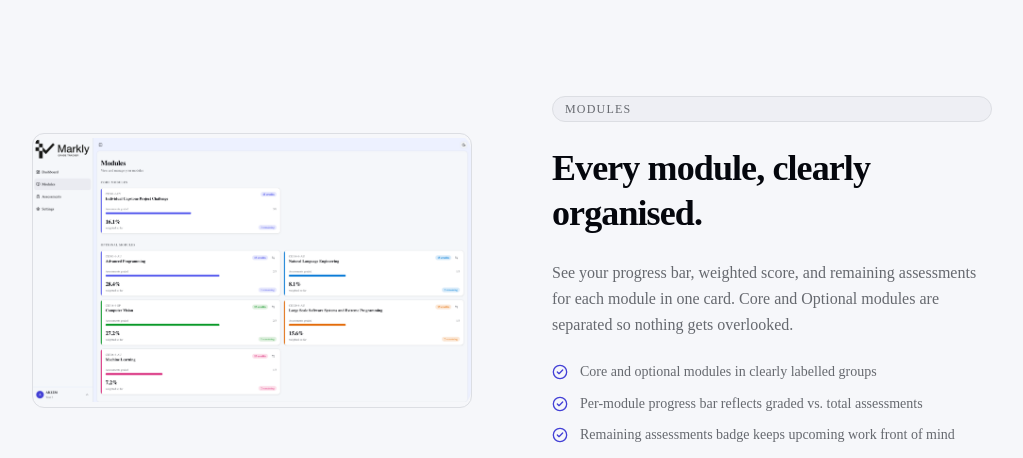
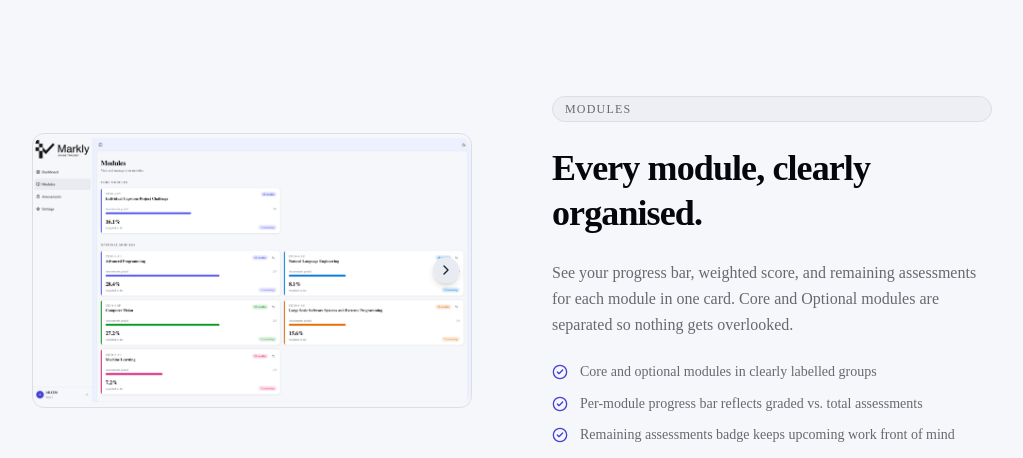
Before and after one commit to A-Karim2003/Markly, a Next.js app: page / in a window 1280 px wide. Shown: the part 1960-2418 px from the top of the page, without its empty margins (128-1151 px from the left). Built offline with nearby package versions, Linux system fonts and the light colour scheme.

Commit message:
feat: Add demo video for Markly feature and improve feature section

```diff
--- a/app/_components/home/feature-section.tsx
+++ b/app/_components/home/feature-section.tsx
@@ -1,5 +1,6 @@
 "use client";
 
+import type { ReactNode } from "react";
 import { useRef } from "react";
 import { motion, useInView } from "motion/react";
 import { CheckCircle2 } from "lucide-react";
@@ -17,6 +18,7 @@ export interface FeatureSectionProps {
   bullets: Bullet[];
   mediaLabel: string;
   mediaSrc?: string;
+  mediaContent?: ReactNode;
   /** flip=false → text left, media right. flip=true → media left, text right */
   flip?: boolean;
 }
@@ -28,6 +30,7 @@ export function FeatureSection({
   bullets,
   mediaLabel,
   mediaSrc,
+  mediaContent,
   flip = false,
 }: FeatureSectionProps) {
   const ref = useRef<HTMLDivElement>(null);
@@ -69,7 +72,7 @@ export function FeatureSection({
       animate={inView ? { opacity: 1, x: 0 } : {}}
       transition={{ duration: 0.6, ease: "easeOut", delay: 0.08 }}
     >
-      <MediaPlaceholder label={mediaLabel} src={mediaSrc} />
+      {mediaContent ?? <MediaPlaceholder label={mediaLabel} src={mediaSrc} />}
     </motion.div>
   );
 
--- a/app/_components/home/how-it-works-section.tsx
+++ b/app/_components/home/how-it-works-section.tsx
@@ -99,12 +99,10 @@ export function HowItWorksSection() {
         className="mx-auto w-full"
       >
         <div className="overflow-hidden rounded-2xl border border-border bg-muted/20 shadow-sm">
-          {/* TODO: Replace src with your video path when ready */}
           <video
-            src="/videos/product-demo.mp4"
+            src="/video/markly-demo.mp4"
             controls
             playsInline
-            poster="/videos/product-demo-poster.png"
             className="w-full aspect-video"
           />
         </div>
--- a/app/_components/home/modules-section.tsx
+++ b/app/_components/home/modules-section.tsx
@@ -1,4 +1,12 @@
 import { FeatureSection } from "./feature-section";
+import Image from "next/image";
+import {
+  Carousel,
+  CarouselContent,
+  CarouselItem,
+  CarouselNext,
+  CarouselPrevious,
+} from "@/components/ui/carousel";
 
 export function ModulesSection() {
   return (
@@ -16,7 +24,37 @@ export function ModulesSection() {
         },
       ]}
       mediaLabel="Modules preview"
-      mediaSrc="/sectionImages/modules_section_image.png"
+      mediaContent={
+        <Carousel>
+          <CarouselContent>
+            {[
+              {
+                src: "/sectionImages/modules_section_image.png",
+                alt: "Modules overview preview",
+              },
+              {
+                src: "/sectionImages/module_detail.png",
+                alt: "Module detail preview",
+              },
+            ].map((image) => (
+              <CarouselItem key={image.src}>
+                <div className="relative w-full aspect-16/10 rounded-radius border border-border overflow-hidden">
+                  <Image
+                    src={image.src}
+                    alt={image.alt}
+                    fill
+                    quality={100}
+                    sizes="(max-width: 768px) 100vw, 50vw"
+                    className="rounded-xl object-contain"
+                  />
+                </div>
+              </CarouselItem>
+            ))}
+          </CarouselContent>
+          <CarouselPrevious className="h-7 w-7" />
+          <CarouselNext className="h-7 w-7" />
+        </Carousel>
+      }
       flip={true}
     />
   );
--- /dev/null
+++ b/components/ui/carousel.tsx
@@ -0,0 +1,215 @@
+"use client";
+
+import * as React from "react";
+import { ChevronLeft, ChevronRight } from "lucide-react";
+
+import { cn } from "@/lib/utils";
+import { Button } from "@/components/ui/button";
+
+type CarouselContextValue = {
+  viewportRef: React.RefObject<HTMLDivElement | null>;
+  scrollPrev: () => void;
+  scrollNext: () => void;
+  canScrollPrev: boolean;
+  canScrollNext: boolean;
+  updateScrollBounds: () => void;
+};
+
+const CarouselContext = React.createContext<CarouselContextValue | null>(null);
+
+function useCarousel() {
+  const context = React.useContext(CarouselContext);
+
+  if (!context) {
+    throw new Error("Carousel components must be used within a Carousel");
+  }
+
+  return context;
+}
+
+function Carousel({
+  className,
+  children,
+  ...props
+}: React.ComponentProps<"div">) {
+  const viewportRef = React.useRef<HTMLDivElement>(null);
+  const [canScrollPrev, setCanScrollPrev] = React.useState(false);
+  const [canScrollNext, setCanScrollNext] = React.useState(false);
+
+  const updateScrollBounds = React.useCallback(() => {
+    const viewport = viewportRef.current;
+
+    if (!viewport) return;
+
+    const { scrollLeft, scrollWidth, clientWidth } = viewport;
+    const maxScrollLeft = scrollWidth - clientWidth;
+    const nextCanScrollPrev = scrollLeft > 1;
+    const nextCanScrollNext = scrollLeft < maxScrollLeft - 1;
+
+    setCanScrollPrev(nextCanScrollPrev);
+    setCanScrollNext(nextCanScrollNext);
+  }, []);
+
+  const scrollToIndex = React.useCallback((index: number) => {
+    const viewport = viewportRef.current;
+
+    if (!viewport) return;
+
+    const slide = viewport.children.item(index) as HTMLElement | null;
+
+    slide?.scrollIntoView({
+      behavior: "smooth",
+      block: "nearest",
+      inline: "start",
+    });
+  }, []);
+
+  const scrollPrev = React.useCallback(() => {
+    const viewport = viewportRef.current;
+
+    if (!viewport) return;
+
+    const currentIndex = Math.round(viewport.scrollLeft / viewport.clientWidth);
+    scrollToIndex(Math.max(0, currentIndex - 1));
+  }, []);
+
+  const scrollNext = React.useCallback(() => {
+    const viewport = viewportRef.current;
+
+    if (!viewport) return;
+
+    const currentIndex = Math.round(viewport.scrollLeft / viewport.clientWidth);
+    scrollToIndex(currentIndex + 1);
+  }, [scrollToIndex]);
+
+  return (
+    <CarouselContext.Provider
+      value={{
+        viewportRef,
+        scrollPrev,
+        scrollNext,
+        canScrollPrev,
+        canScrollNext,
+        updateScrollBounds,
+      }}
+    >
+      <div className={cn("relative w-full min-w-0", className)} {...props}>
+        {children}
+      </div>
+    </CarouselContext.Provider>
+  );
+}
+
+function CarouselContent({ className, ...props }: React.ComponentProps<"div">) {
+  const { viewportRef, updateScrollBounds } = useCarousel();
+
+  React.useEffect(() => {
+    const viewport = viewportRef.current;
+
+    if (!viewport) return;
+
+    const handleScroll = () => {
+      updateScrollBounds();
+    };
+
+    updateScrollBounds();
+    viewport.addEventListener("scroll", handleScroll, { passive: true });
+
+    const observer = new ResizeObserver(() => {
+      updateScrollBounds();
+    });
+
+    observer.observe(viewport);
+
+    return () => {
+      viewport.removeEventListener("scroll", handleScroll);
+      observer.disconnect();
+    };
+  }, [updateScrollBounds, viewportRef]);
+
+  return (
+    <div
+      ref={viewportRef}
+      className={cn(
+        "flex w-full min-w-0 overflow-x-auto scroll-smooth overscroll-x-contain snap-x snap-mandatory no-scrollbar",
+        className,
+      )}
+      {...props}
+    />
+  );
+}
+
+function CarouselItem({ className, ...props }: React.ComponentProps<"div">) {
+  return (
+    <div
+      role="group"
+      aria-roledescription="slide"
+      className={cn("min-w-0 shrink-0 grow-0 basis-full snap-start", className)}
+      {...props}
+    />
+  );
+}
+
+function CarouselPrevious({
+  className,
+  ...props
+}: React.ComponentProps<typeof Button>) {
+  const { scrollPrev, canScrollPrev } = useCarousel();
+
+  if (!canScrollPrev) {
+    return null;
+  }
+
+  return (
+    <Button
+      type="button"
+      variant="secondary"
+      size="icon"
+      className={cn(
+        "absolute left-3 top-1/2 z-10 h-9 w-9 -translate-y-1/2 rounded-full shadow-md",
+        className,
+      )}
+      onClick={scrollPrev}
+      {...props}
+    >
+      <ChevronLeft className="h-4 w-4" />
+      <span className="sr-only">Previous slide</span>
+    </Button>
+  );
+}
+
+function CarouselNext({
+  className,
+  ...props
+}: React.ComponentProps<typeof Button>) {
+  const { scrollNext, canScrollNext } = useCarousel();
+
+  if (!canScrollNext) {
+    return null;
+  }
+
+  return (
+    <Button
+      type="button"
+      variant="secondary"
+      size="icon"
+      className={cn(
+        "absolute right-3 top-1/2 z-10 h-9 w-9 -translate-y-1/2 rounded-full shadow-md",
+        className,
+      )}
+      onClick={scrollNext}
+      {...props}
+    >
+      <ChevronRight className="h-4 w-4" />
+      <span className="sr-only">Next slide</span>
+    </Button>
+  );
+}
+
+export {
+  Carousel,
+  CarouselContent,
+  CarouselItem,
+  CarouselNext,
+  CarouselPrevious,
+};
```
Also changed, not shown: public/sectionImages/module_detail.png (added), 1 other file (tests, documents, lock files or other folders).
